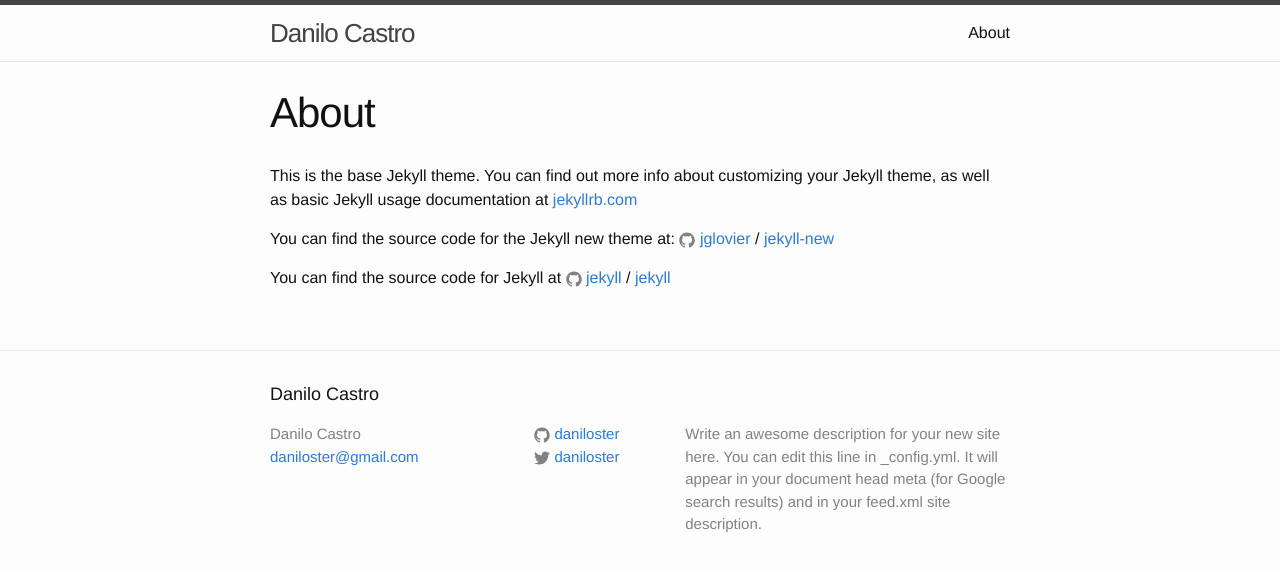
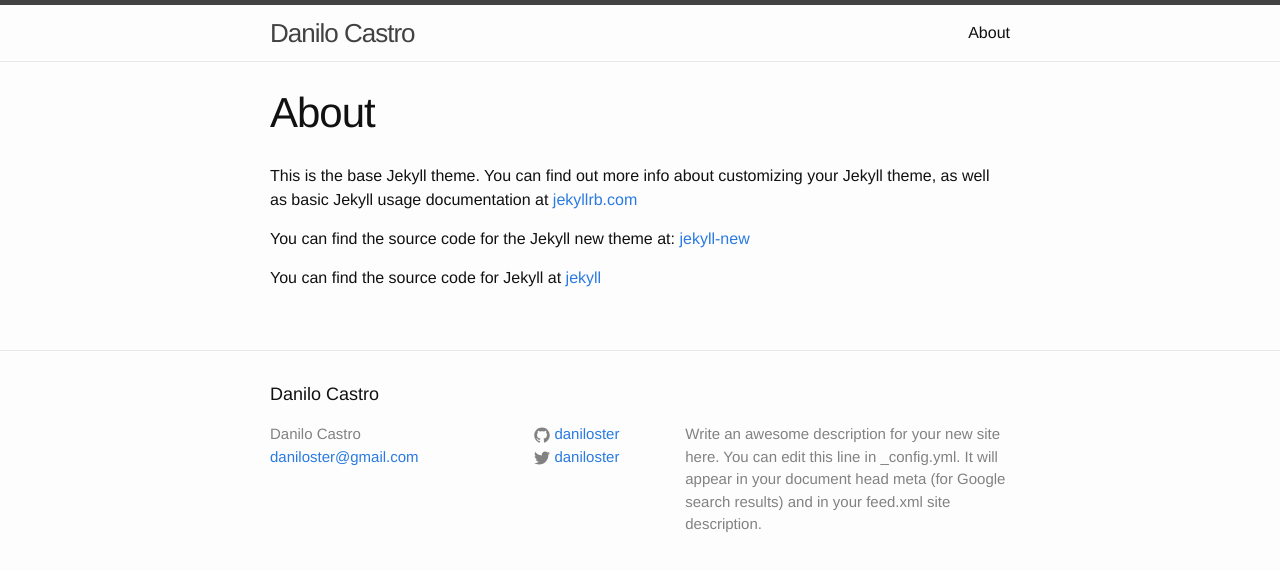
Before and after one commit to allizad/jekyll-webpack, a Jekyll site: the page built from src/about/index.md, in a window 1280 px wide. Shown: the top 571 px of the page. Built offline with Jekyll 4.4.1, drawn with Linux system fonts in a browser that asks for light colours; a script that is not in the unit is left out.

Commit message:
Removed the links to icons

```diff
--- a/_config.yml
+++ b/_config.yml
@@ -23,5 +23,6 @@
 markdown: kramdown
 source: src
 destination: public
+sass_dir: _sass
 permalink: /blog/:year/:month/:day/:title
 exclude: ['node_modules', 'test', 'javascript']
--- a/src/about/index.md
+++ b/src/about/index.md
@@ -7,9 +7,7 @@
 This is the base Jekyll theme. You can find out more info about customizing your Jekyll theme, as well as basic Jekyll usage documentation at [jekyllrb.com](http://jekyllrb.com/)
 
 You can find the source code for the Jekyll new theme at:
-{% include icon-github.html username="jglovier" %} /
 [jekyll-new](https://github.com/jglovier/jekyll-new)
 
 You can find the source code for Jekyll at
-{% include icon-github.html username="jekyll" %} /
 [jekyll](https://github.com/jekyll/jekyll)
--- a/src/css/main.scss
+++ b/src/css/main.scss
@@ -34,7 +34,7 @@
 
 // Import partials from `sass_dir` (defaults to `_sass`)
 @import
-    "base",
-    "layout",
-    "syntax-highlighting"
+    "base.scss",
+    "layout.scss",
+    "syntax-highlighting.scss"
 ;
```
